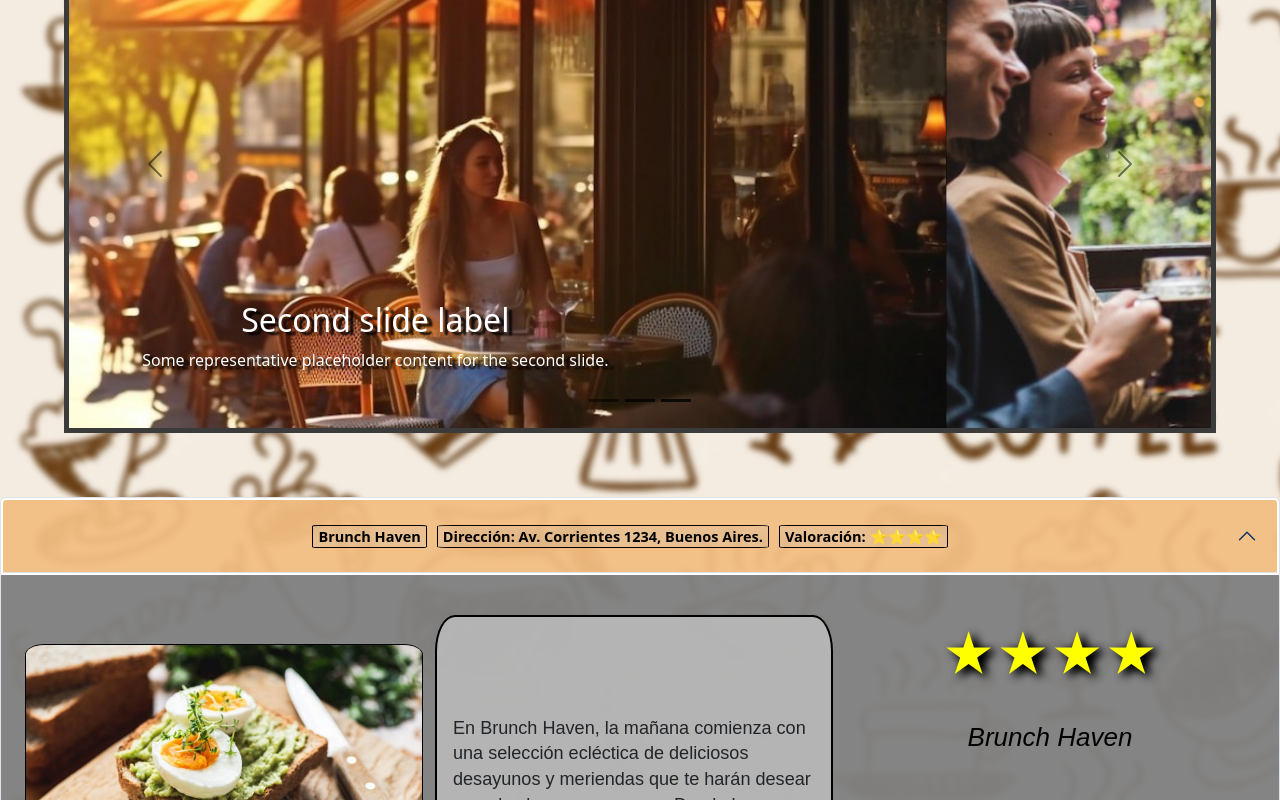
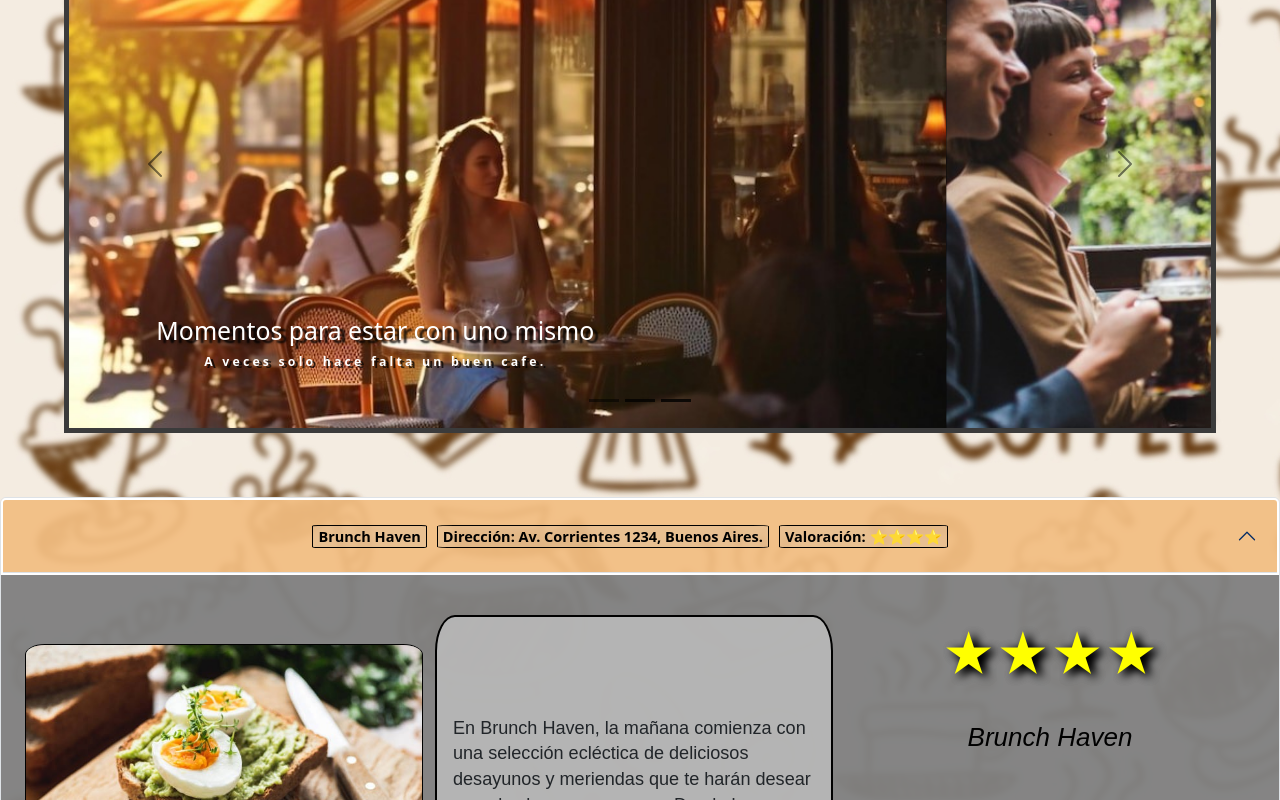
Before and after one commit to Gonzapp/Armado-web, a plain HTML site: page pages/mapa.html in a window 1280 px wide. Both pictures are taken after a click on the button 640 px from the left and 985 px from the top of the page. Shown: the part 585-1385 px from the top of the page. Drawn offline with nearby package versions, Linux system fonts and the light colour scheme; a web font is replaced by a local one.

Commit message:
Recolocacion de elementos, restructuracion de resto map1

```diff
--- a/SCSS/_mapCarousel.scss
+++ b/SCSS/_mapCarousel.scss
@@ -9,12 +9,16 @@
         font-size: 2rem;
         text-shadow: 2px 2px 6px rgba(0,0,0,0.13), 5px 3px 2px rgba(0,0,0,0.6), 5px 3px 2px rgba(0,0,0,0.6);
         color: white;
+        font-size: clamp(1rem, 0.171rem + 1.727vw, 2.2rem);
     }
     p{
+        font-weight: bold;
         color: white;
+        letter-spacing: 0.2rem;
         z-index: 10;
-        text-shadow: 2px 2px 6px rgba(0,0,0,0.13), 5px 3px 2px rgba(0,0,0,0.6), 5px 3px 2px rgba(0,0,0,0.6);
-    }
+        font-size: clamp(0.4rem, -0.153rem + 1.151vw, 1.2rem);
+        text-shadow: 3px 2px 0px rgba(0,0,0,0.72),
+     }
 }
 
 .map-carousel{
--- a/pages/mapa.html
+++ b/pages/mapa.html
@@ -57,30 +57,33 @@
     <section class="map-carousel-container">
       <div id="carouselExampleDark" class="carousel carousel-dark slide map-carousel" data-bs-ride="carousel">
         <div class="carousel-indicators">
-          <button type="button" data-bs-target="#carouselExampleDark" data-bs-slide-to="0" class="active" aria-current="true" aria-label="Slide 1"></button>
-          <button type="button" data-bs-target="#carouselExampleDark" data-bs-slide-to="1" aria-label="Slide 2"></button>
-          <button type="button" data-bs-target="#carouselExampleDark" data-bs-slide-to="2" aria-label="Slide 3"></button>
+          <button type="button" data-bs-target="#carouselExampleDark" data-bs-slide-to="0" class="active"
+            aria-current="true" aria-label="Slide 1"></button>
+          <button type="button" data-bs-target="#carouselExampleDark" data-bs-slide-to="1"
+            aria-label="Slide 2"></button>
+          <button type="button" data-bs-target="#carouselExampleDark" data-bs-slide-to="2"
+            aria-label="Slide 3"></button>
         </div>
         <div class="carousel-inner">
           <div class="carousel-item active carousel-img" data-bs-interval="10000">
             <img src="../Images/map/c4.jpg" class="d-block w-100" alt="...">
             <div class="carousel-caption d-none d-md-block">
               <h5>Disfrutamos de una buena charla</h5>
-              <p>Some representative placeholder content for the first slide.</p>
+              <p>Las meriendas son ocaciones ideales para hacer con amigos.</p>
             </div>
           </div>
           <div class="carousel-item carousel-img " data-bs-interval="2000">
-            <img  src="../Images/map/c3.jpg" class="d-block w-100" alt="...">
+            <img src="../Images/map/c3.jpg" class="d-block w-100" alt="...">
             <div class="carousel-caption d-none d-md-block">
-              <h5>Second slide label</h5>
-              <p>Some representative placeholder content for the second slide.</p>
+              <h5>Momentos para estar con uno mismo</h5>
+              <p>A veces solo hace falta un buen cafe.</p>
             </div>
           </div>
           <div class="carousel-item carousel-img">
             <img src="../Images/map/c1.jpg" class="d-block w-100" alt="...">
             <div class="carousel-caption d-none d-md-block">
-              <h5>Third slide label</h5>
-              <p>Some representative placeholder content for the third slide.</p>
+              <h5>El cafe frio es una buena opcion</h5>
+              <p>Verano, hace calor? Pedite un excelente cafe frio.</p>
             </div>
           </div>
         </div>
@@ -137,7 +140,10 @@
                     <p class="main-section2-star">★★★★</p>
                     <a class="main-section2-local" href="https://maps.app.goo.gl/BTvRUho8aaAAQdKm9">Brunch Haven</a>
                     <p class="main-section2-p">Av. Corrientes 1234, Buenos Aires.</p>
-                    <iframe class="main-section2-map" src="https://www.google.com/maps/embed?pb=!1m18!1m12!1m3!1d820.5978218798841!2d-58.562450030360445!3d-34.64481989499255!2m3!1f0!2f0!3f0!3m2!1i1024!2i768!4f13.1!3m3!1m2!1s0x95bcc7e6975ed0c7%3A0x70adbca510efb420!2sFCA%2C%20Castelli%20113%2C%20B1704%20Ramos%20Mej%C3%ADa%2C%20Provincia%20de%20Buenos%20Aires!5e0!3m2!1ses-419!2sar!4v1713909868343!5m2!1ses-419!2sar" width="600" height="450" style="border:0;" allowfullscreen="" loading="lazy" referrerpolicy="no-referrer-when-downgrade"></iframe>
+                    <iframe class="main-section2-map"
+                      src="https://www.google.com/maps/embed?pb=!1m18!1m12!1m3!1d820.5978218798841!2d-58.562450030360445!3d-34.64481989499255!2m3!1f0!2f0!3f0!3m2!1i1024!2i768!4f13.1!3m3!1m2!1s0x95bcc7e6975ed0c7%3A0x70adbca510efb420!2sFCA%2C%20Castelli%20113%2C%20B1704%20Ramos%20Mej%C3%ADa%2C%20Provincia%20de%20Buenos%20Aires!5e0!3m2!1ses-419!2sar!4v1713909868343!5m2!1ses-419!2sar"
+                      width="600" height="450" style="border:0;" allowfullscreen="" loading="lazy"
+                      referrerpolicy="no-referrer-when-downgrade"></iframe>
                   </div>
                 </div>
               </div>
```
Also changed, not shown: styles.css, 1 other file.
